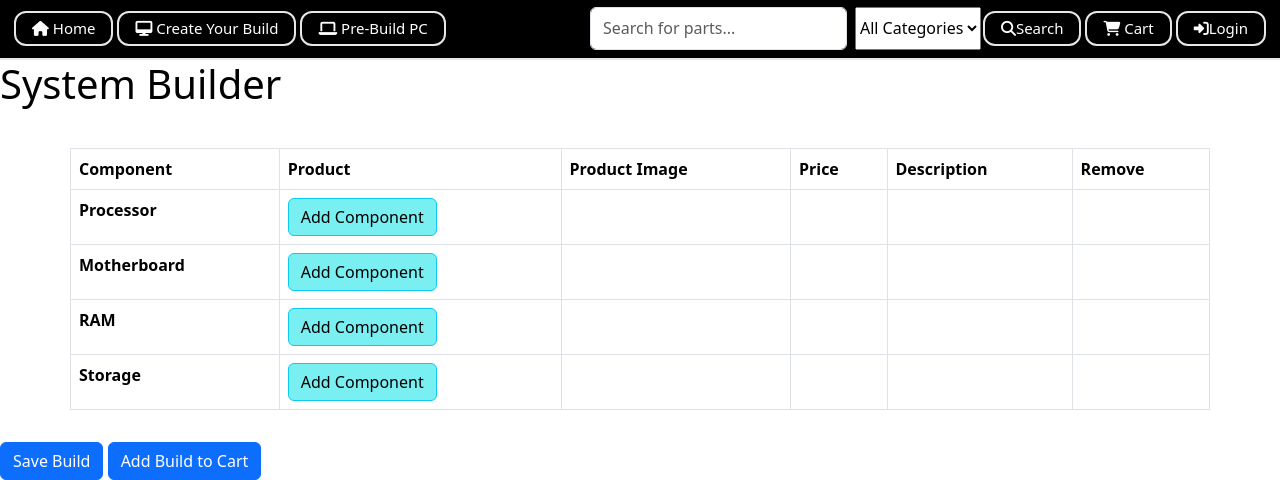
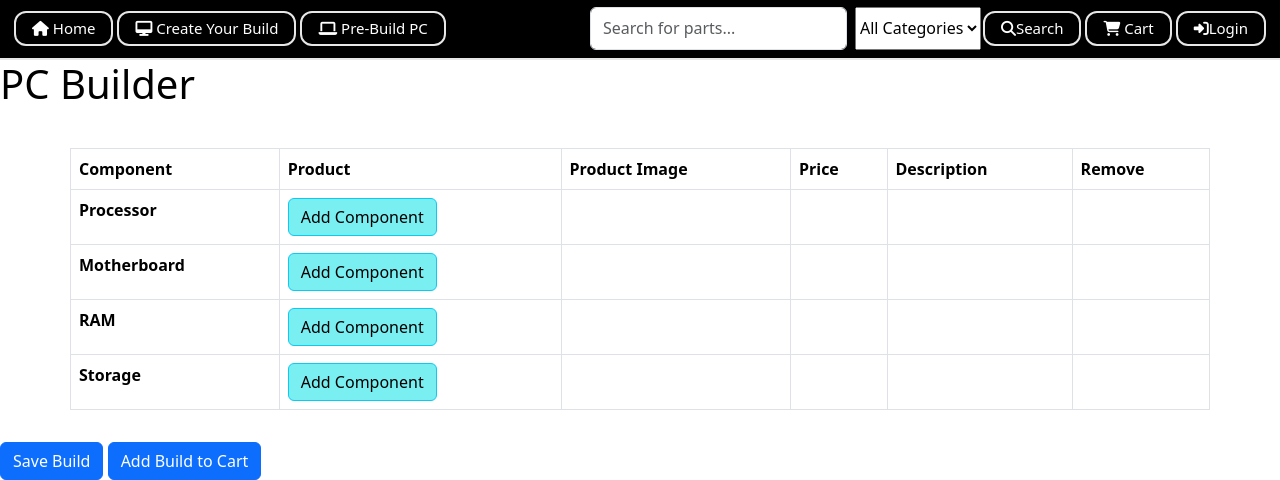
Before and after one commit to UCCS-CS4300-5300/Group7-fall2024, a Django app: template home/templates/build.html in a window 1280 px wide. Shown: the part 97-577 px from the top of the page. Run offline with Django 4.2, Linux system fonts and the light colour scheme; the template is opened without the code that fills it, so the values that code supplies are empty; parts of the project's set-up code (start-up, migrations or seed data) failed here and were passed over; some libraries are stand-ins or nearby versions.

Commit message:
Changed name

```diff
--- a/home/templates/build.html
+++ b/home/templates/build.html
@@ -1,7 +1,7 @@
 {% extends "base_template.html" %}
 {% block content %}
 
-<h1 style="color: black;">System Builder</h1>
+<h1 style="color: black;">PC Builder</h1>
 
 <div class="container mt-4">
     <div class="row">
```
